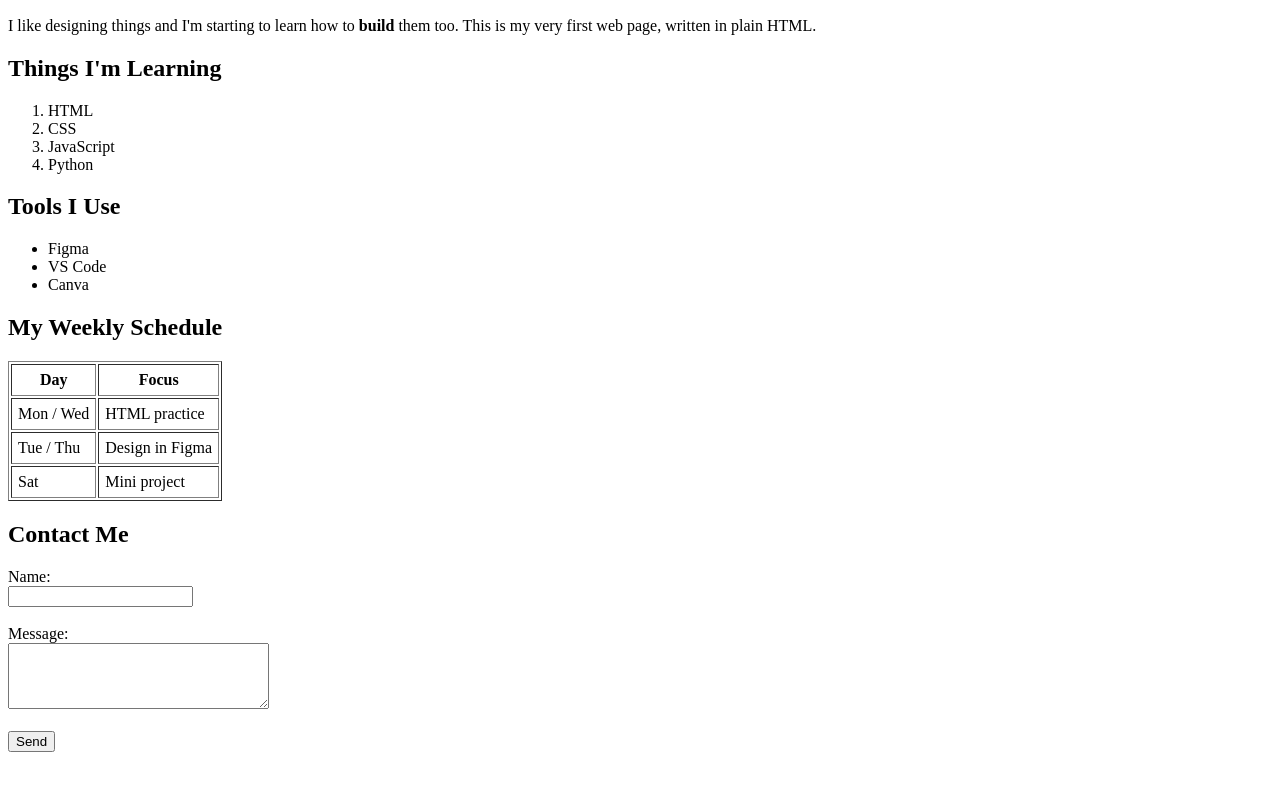
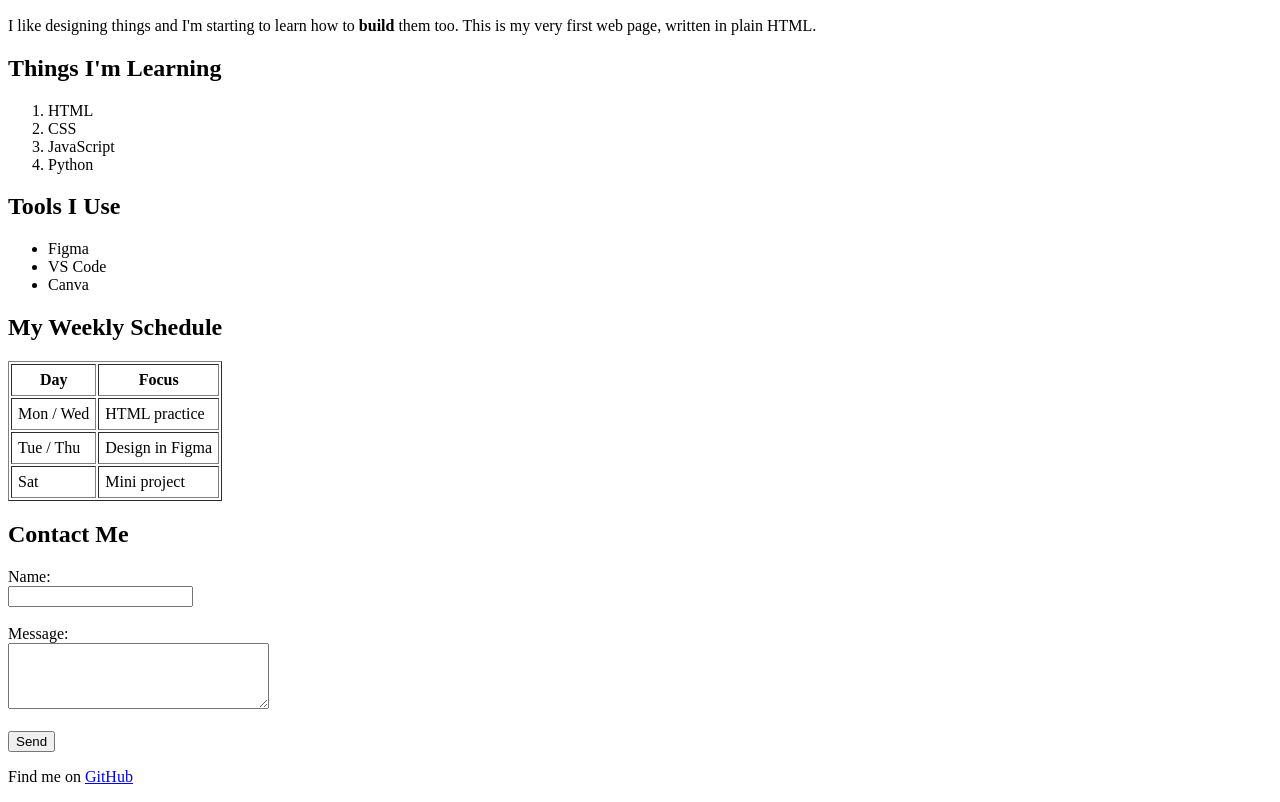
Before and after one commit to cowniv/01-html-about-me, a plain HTML site: page index.html in a window 1280 px wide. Shown: the part 166-968 px from the top of the page. Before the commit the page ends 926 px from the top, so only its background shows below. Drawn offline with Linux system fonts and the light colour scheme.

Commit message:
feat: link GitHub profile in footer

```diff
--- a/index.html
+++ b/index.html
@@ -61,5 +61,9 @@
       <button type="submit">Send</button>
     </form>
   </section>
+
+  <footer>
+    <p>Find me on <a href="https://github.com/cowniv" target="_blank">GitHub</a></p>
+  </footer>
 </body>
 </html>
```
